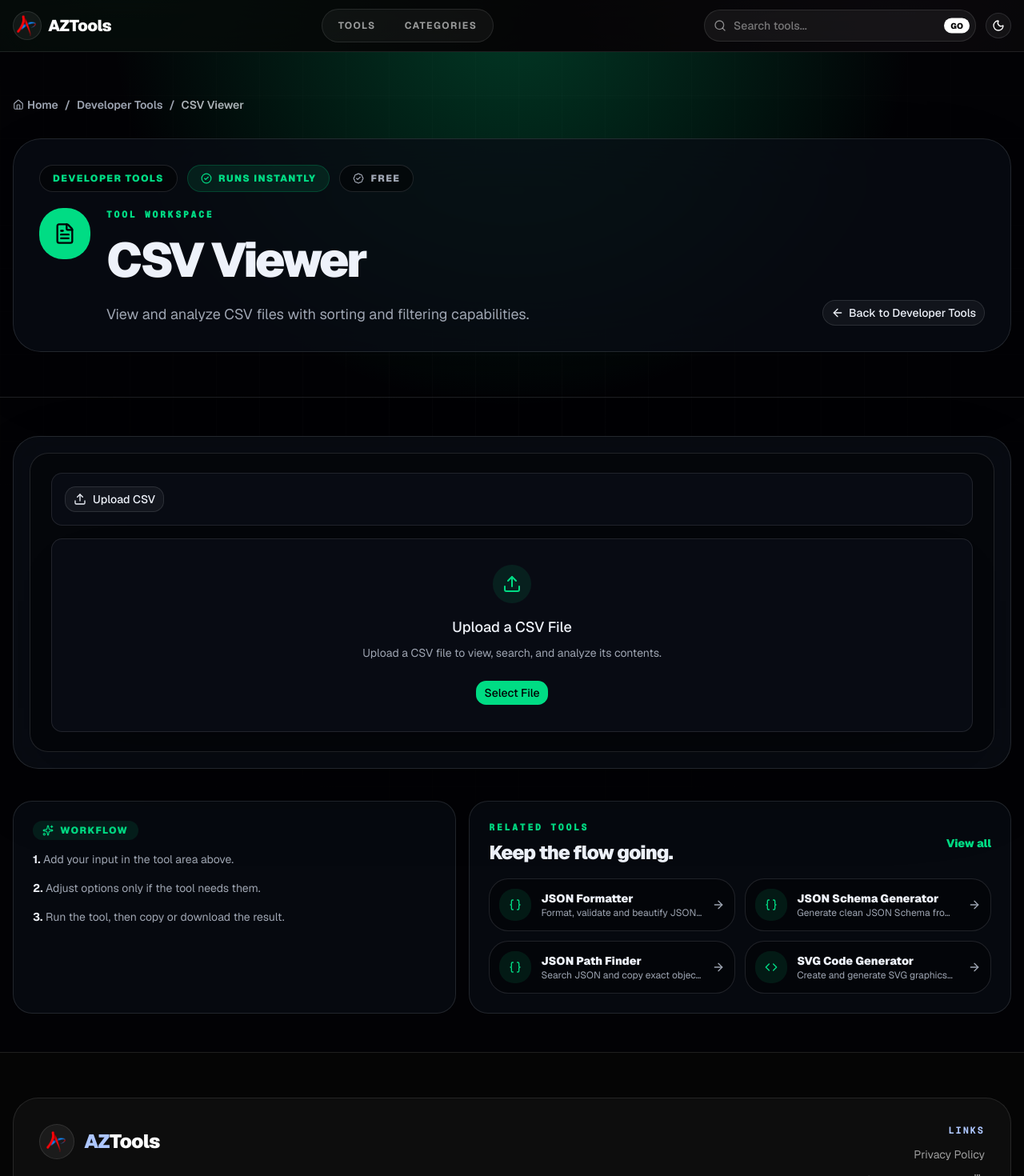
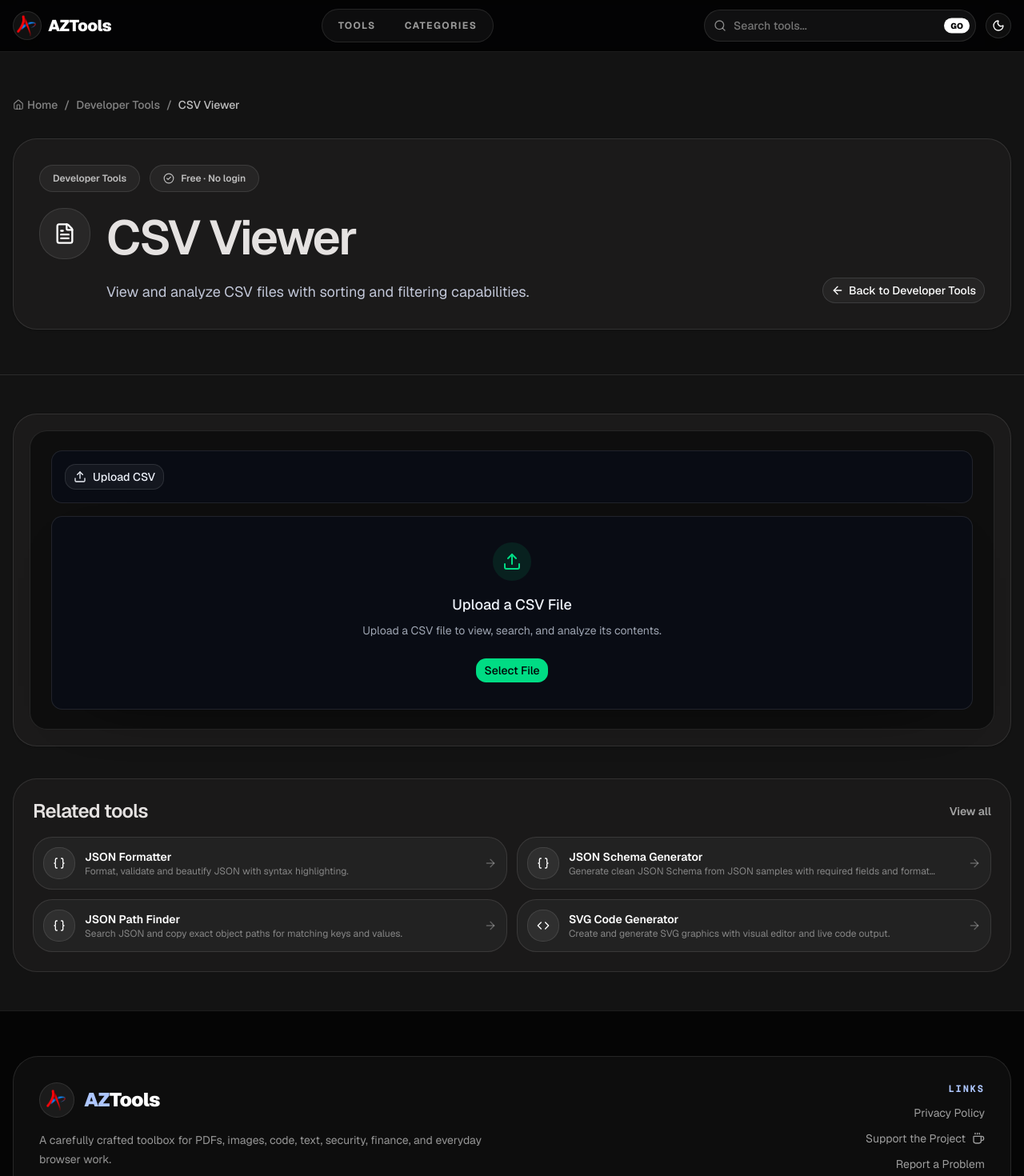
Before and after one commit to KshitijKoranne/aztools-next, a Next.js app: page /tools/csv-viewer in a window 1280 px wide. Shown: the top 1470 px of the page at 80% size. Built offline with nearby package versions, Linux system fonts and the light colour scheme.

Commit message:
Align internal pages with homepage style

```diff
--- a/src/app/globals.css
+++ b/src/app/globals.css
@@ -134,11 +134,6 @@
   }
   body {
     @apply bg-background text-foreground;
-    background-image:
-      radial-gradient(circle at 12% -10%, color-mix(in oklch, var(--primary) 18%, transparent), transparent 34rem),
-      radial-gradient(circle at 88% 4%, color-mix(in oklch, var(--chart-4) 11%, transparent), transparent 28rem),
-      linear-gradient(180deg, color-mix(in oklch, var(--foreground) 4%, transparent), transparent 28rem);
-    background-attachment: fixed;
     font-feature-settings: "ss01", "cv05", "cv11";
   }
   html {
@@ -153,30 +148,12 @@
   }
 
   .az-card {
-    @apply relative overflow-hidden rounded-[1.5rem] border bg-card/82 shadow-[0_24px_90px_-58px_rgba(0,0,0,0.95)] backdrop-blur transition-all duration-300;
-  }
-
-  .az-card::before {
-    content: "";
-    position: absolute;
-    inset: 0;
-    pointer-events: none;
-    background:
-      linear-gradient(135deg, color-mix(in oklch, var(--primary) 18%, transparent), transparent 44%),
-      radial-gradient(circle at 82% 18%, color-mix(in oklch, var(--chart-4) 16%, transparent), transparent 38%);
-    opacity: 0;
-    transition: opacity 240ms ease;
-  }
-
-  .group:hover .az-card::before,
-  .az-card:hover::before {
-    opacity: 1;
+    @apply relative overflow-hidden rounded-[1.5rem] border bg-card shadow-sm transition-all duration-300;
   }
 
   .az-card:hover {
-    transform: translateY(-5px) scale(1.01);
-    border-color: color-mix(in oklch, var(--primary) 58%, var(--border));
-    box-shadow: 0 34px 110px -62px color-mix(in oklch, var(--primary) 70%, #000);
+    transform: translateY(-4px);
+    border-color: color-mix(in oklch, var(--foreground) 28%, var(--border));
   }
 
   .az-chrome {
--- a/src/components/layouts/tool-layout.tsx
+++ b/src/components/layouts/tool-layout.tsx
@@ -1,22 +1,14 @@
 import Link from "next/link";
-import { ArrowLeft, ArrowRight, BadgeCheck, CheckCircle2, Home, Sparkles } from "lucide-react";
+import { ArrowLeft, ArrowRight, CheckCircle2, Home } from "lucide-react";
 
 import { Button } from "@/components/ui/button";
 import { MainLayout } from "@/components/layouts/main-layout";
-import { getToolById, getCategoryById, getToolsByCategory } from "@/data/tools";
+import { getCategoryById, getToolById, getToolsByCategory } from "@/data/tools";
 import { jsonLd, siteName, siteUrl } from "@/lib/seo";
 
 interface ToolLayoutProps {
   toolId: string;
   children: React.ReactNode;
-}
-
-function toolSignal(categoryId?: string) {
-  if (!categoryId) return "Browser tool";
-  if (categoryId === "live-data-tools" || categoryId === "it-tools") return "Uses live data";
-  if (categoryId === "pdf-tools" || categoryId === "image-tools") return "File stays in browser";
-  if (categoryId === "security-tools") return "Privacy-focused";
-  return "Runs instantly";
 }
 
 export function ToolLayout({ toolId, children }: ToolLayoutProps) {
@@ -57,20 +49,17 @@
         />
       )}
 
-      <div className="relative min-h-[70vh] overflow-hidden bg-background">
-        <div className="absolute inset-0 az-grid opacity-25" />
-        <div className="absolute inset-x-0 top-0 h-[30rem] bg-[radial-gradient(circle_at_50%_-12%,color-mix(in_oklch,var(--primary)_25%,transparent),transparent_60%)]" />
-
-        <section className="relative border-b">
+      <div className="min-h-[70vh] bg-[#131313] text-[#e5e2e1]">
+        <section className="border-b border-white/10">
           <div className="container mx-auto px-4 py-10 md:py-14">
-            <div className="mb-8 flex flex-wrap items-center gap-2 text-sm font-semibold text-muted-foreground">
-              <Link href="/" className="inline-flex items-center gap-1 transition-colors hover:text-primary">
+            <div className="mb-8 flex flex-wrap items-center gap-2 text-sm font-medium text-white/48">
+              <Link href="/" className="inline-flex items-center gap-1 transition-colors hover:text-white">
                 <Home className="h-3.5 w-3.5" /> Home
               </Link>
               {category && (
                 <>
                   <span>/</span>
-                  <Link href={`/category/${category.id}`} className="transition-colors hover:text-primary">
+                  <Link href={`/category/${category.id}`} className="transition-colors hover:text-white">
                     {category.name}
                   </Link>
                 </>
@@ -78,50 +67,46 @@
               {tool && (
                 <>
                   <span>/</span>
-                  <span className="text-foreground/72">{tool.name}</span>
+                  <span className="text-white/72">{tool.name}</span>
                 </>
               )}
             </div>
 
-            <div className="overflow-hidden rounded-[2.2rem] border bg-card/74 p-5 shadow-[0_34px_140px_-82px_rgba(0,0,0,0.9)] backdrop-blur-2xl md:p-8">
+            <div className="rounded-3xl border border-white/10 bg-[#201f1f]/70 p-5 shadow-sm md:p-8">
               <div className="grid gap-8 lg:grid-cols-[minmax(0,1fr)_auto] lg:items-end">
                 <div>
                   <div className="mb-5 flex flex-wrap items-center gap-3">
                     {category && (
                       <Link
                         href={`/category/${category.id}`}
-                        className="inline-flex items-center gap-2 rounded-full border bg-background/55 px-4 py-2 text-xs font-black uppercase tracking-[0.12em] text-primary transition-colors hover:bg-primary hover:text-primary-foreground"
+                        className="inline-flex items-center gap-2 rounded-full border border-white/10 bg-white/[0.05] px-4 py-2 text-xs font-semibold text-white/70 transition-colors hover:bg-white hover:text-black"
                       >
                         {category.name}
                       </Link>
                     )}
-                    <span className="inline-flex items-center gap-2 rounded-full border border-primary/20 bg-primary/10 px-4 py-2 text-xs font-black uppercase tracking-[0.12em] text-primary">
-                      <CheckCircle2 className="h-3.5 w-3.5" /> {toolSignal(category?.id)}
-                    </span>
-                    <span className="inline-flex items-center gap-2 rounded-full border bg-background/55 px-4 py-2 text-xs font-black uppercase tracking-[0.12em] text-muted-foreground">
-                      <BadgeCheck className="h-3.5 w-3.5" /> Free
+                    <span className="inline-flex items-center gap-2 rounded-full border border-white/10 bg-white/[0.05] px-4 py-2 text-xs font-semibold text-white/70">
+                      <CheckCircle2 className="h-3.5 w-3.5" /> Free · No login
                     </span>
                   </div>
 
                   <div className="flex items-start gap-5">
                     {Icon && (
-                      <div className="hidden h-16 w-16 shrink-0 items-center justify-center rounded-3xl bg-primary text-primary-foreground shadow-[0_24px_90px_-52px_color-mix(in_oklch,var(--primary)_90%,#000)] sm:flex">
+                      <div className="hidden h-16 w-16 shrink-0 items-center justify-center rounded-3xl border border-white/10 bg-white/[0.06] text-white sm:flex">
                         <Icon className="h-7 w-7" />
                       </div>
                     )}
                     <div>
-                      <div className="az-section-label mb-3">Tool workspace</div>
-                      <h1 className="max-w-4xl text-4xl font-black leading-tight tracking-[-0.055em] md:text-6xl">
+                      <h1 className="max-w-4xl text-4xl font-semibold leading-tight tracking-[-0.04em] md:text-6xl">
                         {tool?.name ?? "Tool"}
                       </h1>
-                      <p className="mt-4 max-w-3xl text-base leading-7 text-muted-foreground md:text-lg">
+                      <p className="mt-4 max-w-3xl text-base leading-7 text-[#c1c6d7] md:text-lg">
                         {tool?.description ?? "A simple, useful browser tool from AZ Tools."}
                       </p>
                     </div>
                   </div>
                 </div>
 
-                <Button asChild variant="outline" className="w-fit rounded-full bg-background/50">
+                <Button asChild variant="outline" className="w-fit rounded-full border-white/10 bg-white/[0.04] text-white hover:bg-white hover:text-black">
                   <Link href={category ? `/category/${category.id}` : "/"}>
                     <ArrowLeft className="h-4 w-4" /> Back to {category?.name ?? "home"}
                   </Link>
@@ -131,31 +116,17 @@
           </div>
         </section>
 
-        <div className="container relative mx-auto px-4 py-8 md:py-12">
-          <div className="rounded-[2rem] border bg-card/80 p-3 shadow-[0_34px_140px_-80px_rgba(0,0,0,0.9)] backdrop-blur-xl md:p-5">
-            <div className="rounded-[1.45rem] border bg-background/50 p-4 md:p-6">{children}</div>
+        <div className="container mx-auto px-4 py-8 md:py-12">
+          <div className="rounded-3xl border border-white/10 bg-[#201f1f]/70 p-3 shadow-sm md:p-5">
+            <div className="rounded-[1.35rem] border border-white/10 bg-[#0e0e0e] p-4 md:p-6">{children}</div>
           </div>
 
-          <section className="mt-10 grid gap-4 lg:grid-cols-[0.9fr_1.1fr]">
-            <div className="rounded-[1.5rem] border bg-card/70 p-6">
-              <div className="mb-3 inline-flex items-center gap-2 rounded-full bg-primary/10 px-3 py-1 text-xs font-black uppercase tracking-[0.12em] text-primary">
-                <Sparkles className="h-3.5 w-3.5" /> Workflow
-              </div>
-              <ol className="space-y-3 text-sm leading-6 text-muted-foreground">
-                <li><strong className="text-foreground">1.</strong> Add your input in the tool area above.</li>
-                <li><strong className="text-foreground">2.</strong> Adjust options only if the tool needs them.</li>
-                <li><strong className="text-foreground">3.</strong> Run the tool, then copy or download the result.</li>
-              </ol>
-            </div>
-
-            <div className="rounded-[1.5rem] border bg-card/70 p-6">
+          {relatedTools.length > 0 && (
+            <section className="mt-10 rounded-3xl border border-white/10 bg-[#201f1f]/60 p-6">
               <div className="mb-4 flex items-center justify-between gap-4">
-                <div>
-                  <div className="az-section-label mb-2">Related tools</div>
-                  <h2 className="text-2xl font-black tracking-[-0.04em]">Keep the flow going.</h2>
-                </div>
+                <h2 className="text-2xl font-semibold tracking-[-0.03em]">Related tools</h2>
                 {category && (
-                  <Link href={`/category/${category.id}`} className="hidden text-sm font-black text-primary hover:text-foreground sm:inline-flex">
+                  <Link href={`/category/${category.id}`} className="hidden text-sm font-semibold text-white/60 hover:text-white sm:inline-flex">
                     View all
                   </Link>
                 )}
@@ -164,21 +135,21 @@
                 {relatedTools.map((item) => {
                   const RelatedIcon = item.icon;
                   return (
-                    <Link key={item.id} href={item.path} className="group flex items-center gap-3 rounded-2xl border bg-background/44 p-3 transition-all hover:border-primary/50 hover:bg-primary/10">
-                      <span className="flex h-10 w-10 shrink-0 items-center justify-center rounded-xl bg-primary/10 text-primary">
+                    <Link key={item.id} href={item.path} className="group flex items-center gap-3 rounded-2xl border border-white/10 bg-white/[0.04] p-3 transition-all hover:border-white/22 hover:bg-[#242424]">
+                      <span className="flex h-10 w-10 shrink-0 items-center justify-center rounded-xl border border-white/10 bg-white/[0.06] text-white">
                         <RelatedIcon className="h-4 w-4" />
                       </span>
                       <span className="min-w-0 flex-1">
-                        <span className="line-clamp-1 text-sm font-black group-hover:text-primary">{item.name}</span>
-                        <span className="line-clamp-1 text-xs text-muted-foreground">{item.description}</span>
+                        <span className="line-clamp-1 text-sm font-semibold text-white">{item.name}</span>
+                        <span className="line-clamp-1 text-xs text-white/45">{item.description}</span>
                       </span>
-                      <ArrowRight className="h-4 w-4 text-muted-foreground group-hover:text-primary" />
+                      <ArrowRight className="h-4 w-4 text-white/28 group-hover:text-white" />
                     </Link>
                   );
                 })}
               </div>
-            </div>
-          </section>
+            </section>
+          )}
         </div>
       </div>
     </MainLayout>
```
Also changed, not shown: src/app/category/[id]/page.tsx (+15 -34 lines), src/components/tool-card.tsx (+5 -5 lines).
